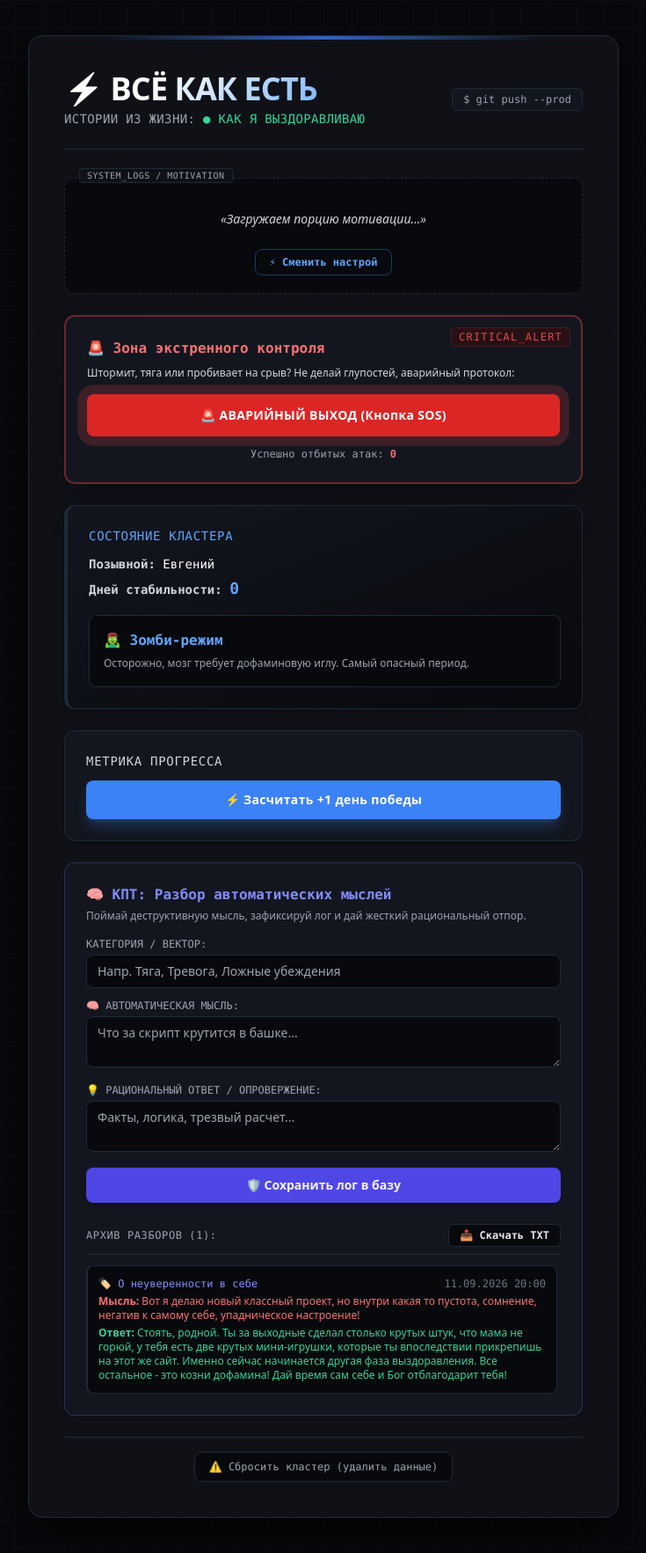
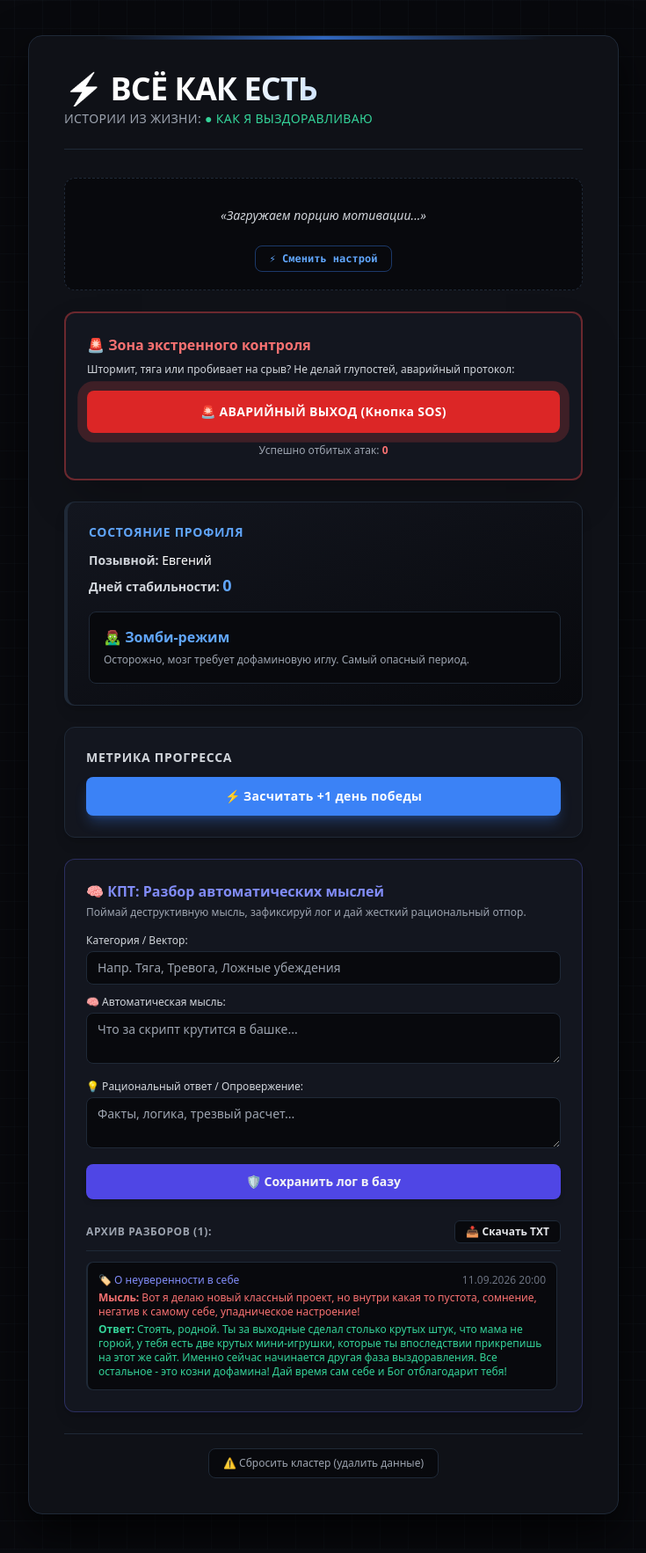
Before and after one commit to Frol78/recovery-hub, a Flask app: page / in a window 1280 px wide. Shown: the whole page at 88% size, without its empty margins (272-1007 px from the left). After the commit the page ends 1721 px from the top, so only its background shows below. Run offline with Flask 3, Linux system fonts and the light colour scheme; data comes from the database, SQL or seed files in the repository; some libraries are stand-ins or nearby versions.

Commit message:
Remove git push command from header UI

```diff
--- a/templates/index.html
+++ b/templates/index.html
@@ -3,7 +3,7 @@
 <head>
 <meta charset="UTF-8">
 <meta name="viewport" content="width=device-width, initial-scale=1.0">
-<title>Recovery Hub — Cloud Infrastructure Style</title>
+<title>Recovery Hub</title>
 <!-- Подключаем Tailwind CSS -->
 <script src="https://cdn.tailwindcss.com"></script>
 <script>
@@ -23,7 +23,7 @@
     }
 </script>
 <style>
-    /* Тонкий паттерн сетки на фоне, как у Render */
+    /* Тонкий паттерн сетки на фоне */
     body {
         background-color: #08090D;
         background-image:
@@ -51,26 +51,21 @@
 
 <div class="max-w-2xl mx-auto bg-renderCard p-6 sm:p-10 rounded-2xl shadow-[0_20px_50px_rgba(0,0,0,0.8)] border border-renderBorder relative overflow-hidden">
 
-    <!-- Декоративное свечение сверху в стиле Render -->
+    <!-- Декоративное свечение сверху -->
     <div class="absolute top-0 left-1/2 -translate-x-1/2 w-3/4 h-1 bg-gradient-to-r from-transparent via-electricBlue to-transparent opacity-75"></div>
 
-    <!-- Шапка в стиле Render -->
-    <div class="mb-8 pb-6 border-b border-renderBorder flex justify-between items-center">
-        <div>
-            <h1 class="text-3xl sm:text-4xl font-extrabold render-gradient-text tracking-tight">
-                ⚡ ВСЁ КАК ЕСТЬ
-            </h1>
-            <p class="text-gray-400 text-xs sm:text-sm mt-1 font-mono tracking-wide">ИСТОРИИ ИЗ ЖИЗНИ: <span class="text-emerald-400">● КАК Я ВЫЗДОРАВЛИВАЮ</span></p>
-        </div>
-        <div class="hidden sm:block px-3 py-1 bg-renderInner border border-renderBorder rounded-md font-mono text-xs text-gray-400">
-            $ git push --prod
-        </div>
+    <!-- Шапка (без технарского мусора) -->
+    <div class="mb-8 pb-6 border-b border-renderBorder">
+        <h1 class="text-3xl sm:text-4xl font-extrabold render-gradient-text tracking-tight">
+            ⚡ ВСЁ КАК ЕСТЬ
+        </h1>
+        <p class="text-gray-400 text-xs sm:text-sm mt-1 tracking-wide">ИСТОРИИ ИЗ ЖИЗНИ: <span class="text-emerald-400">● КАК Я ВЫЗДОРАВЛИВАЮ</span></p>
     </div>
 
     {% if not profile %}
         <div class="bg-renderInner p-6 sm:p-8 rounded-xl border border-renderBorder shadow-xl">
-            <h2 class="text-xl font-bold text-gray-100 mb-2">Инициализация окружения</h2>
-            <p class="text-xs text-gray-400 mb-6">Задай параметры для развертывания персональной системы контроля.</p>
+            <h2 class="text-xl font-bold text-gray-100 mb-2">Инициализация профиля</h2>
+            <p class="text-xs text-gray-400 mb-6">Задай параметры для своей личной системы контроля.</p>
 
             <form action="/create" method="POST" class="space-y-4">
                 <div>
@@ -92,12 +87,9 @@
         </div>
     {% else %}
 
-        <!-- МОТИВАЦИЯ (В стиле облачного терминала) -->
-        <div class="bg-renderBg p-5 rounded-xl border border-dashed border-renderBorder text-center mb-6 relative">
-            <div class="absolute -top-3 left-4 px-2 bg-renderCard text-[10px] font-mono text-gray-400 uppercase tracking-wider border border-renderBorder rounded">
-                SYSTEM_LOGS / MOTIVATION
-            </div>
-            <p id="quote-box" class="italic text-gray-300 text-sm min-h-[44px] flex items-center justify-center transition-opacity duration-200 mt-1">
+        <!-- МОТИВАЦИЯ -->
+        <div class="bg-renderBg p-5 rounded-xl border border-dashed border-renderBorder text-center mb-6">
+            <p id="quote-box" class="italic text-gray-300 text-sm min-h-[44px] flex items-center justify-center transition-opacity duration-200">
                 «Загружаем порцию мотивации...»
             </p>
             <button onclick="changeQuote()" class="mt-3 px-4 py-1.5 text-xs font-mono font-semibold text-electricGlow border border-electricBlue/40 rounded-lg hover:bg-electricBlue/10 transition-all">
@@ -106,37 +98,34 @@
         </div>
 
         <!-- КНОПКА SOS (Экстренный контроль) -->
-        <div class="bg-renderInner p-6 rounded-xl border-2 border-red-500/40 shadow-2xl mb-6 relative">
-            <div class="absolute top-3 right-3 text-red-500 font-mono text-xs uppercase tracking-widest bg-red-950/40 px-2 py-0.5 rounded border border-red-900/50">
-                CRITICAL_ALERT
-            </div>
-            <h2 class="text-base font-bold text-red-400 mb-2 font-mono">🚨 Зона экстренного контроля</h2>
+        <div class="bg-renderInner p-6 rounded-xl border-2 border-red-500/40 shadow-2xl mb-6">
+            <h2 class="text-base font-bold text-red-400 mb-2">🚨 Зона экстренного контроля</h2>
             <p class="text-xs text-gray-300 mb-4">Штормит, тяга или пробивает на срыв? Не делай глупостей, аварийный протокол:</p>
             <form action="/sos" method="GET">
                 <button type="submit" class="w-full py-3.5 bg-red-600 hover:bg-red-700 text-white font-bold rounded-lg sos-pulse transition-all shadow-lg shadow-red-500/40 text-sm tracking-wide">
                     🚨 АВАРИЙНЫЙ ВЫХОД (Кнопка SOS)
                 </button>
             </form>
-            <p class="text-xs font-mono text-gray-400 text-center mt-3">Успешно отбитых атак: <strong class="text-red-400 font-bold">{{ profile.slips_avoided | default(0) }}</strong></p>
+            <p class="text-xs text-gray-400 text-center mt-3">Успешно отбитых атак: <strong class="text-red-400 font-bold">{{ profile.slips_avoided | default(0) }}</strong></p>
         </div>
 
         <!-- СТАТУС ПРОФИЛЯ -->
-        <div class="bg-gradient-to-br from-renderInner to-renderBg p-6 rounded-xl border-l-4 border-electricBlue border-t border-r border-b border-renderBorder shadow-lg mb-6 relative">
-            <h2 class="text-sm font-mono text-electricGlow uppercase tracking-wider mb-3">Состояние кластера</h2>
-            <div class="space-y-1 text-sm text-gray-300 font-mono">
+        <div class="bg-gradient-to-br from-renderInner to-renderBg p-6 rounded-xl border-l-4 border-electricBlue border-t border-r border-b border-renderBorder shadow-lg mb-6">
+            <h2 class="text-sm font-semibold text-electricGlow uppercase tracking-wider mb-3">Состояние профиля</h2>
+            <div class="space-y-1 text-sm text-gray-300">
                 <p><strong>Позывной:</strong> <span class="text-white">{{ profile.name }}</span></p>
                 <p><strong>Дней стабильности:</strong> <span class="text-electricGlow font-bold text-lg">{{ profile.days }}</span></p>
             </div>
 
             <div class="mt-4 p-4 bg-renderBg rounded-lg border border-renderBorder">
-                <span class="text-electricGlow font-bold text-base font-mono block mb-1">{{ status.name }}</span>
+                <span class="text-electricGlow font-bold text-base block mb-1">{{ status.name }}</span>
                 <p class="text-xs text-gray-400 leading-relaxed">{{ status.desc }}</p>
             </div>
         </div>
 
         <!-- ПРОГРЕСС (+1 день) -->
         <div class="bg-renderInner p-6 rounded-xl border border-renderBorder shadow-lg mb-6">
-            <h2 class="text-sm font-mono text-gray-300 uppercase tracking-wider mb-3">Метрика прогресса</h2>
+            <h2 class="text-sm font-semibold text-gray-300 uppercase tracking-wider mb-3">Метрика прогресса</h2>
             <form action="/update" method="POST">
                 <input type="hidden" name="add_days" value="1">
                 <button type="submit" class="w-full py-3 bg-electricBlue hover:bg-blue-600 text-white font-bold rounded-lg shadow-lg shadow-blue-500/30 transition-all text-sm tracking-wide">
@@ -147,24 +136,24 @@
 
         <!-- КПТ РАЗБОРЫ -->
         <div class="bg-renderInner p-6 rounded-xl border border-indigo-500/30 shadow-lg mb-6">
-            <h2 class="text-base font-bold text-indigo-400 mb-1 font-mono">🧠 КПТ: Разбор автоматических мыслей</h2>
+            <h2 class="text-base font-bold text-indigo-400 mb-1">🧠 КПТ: Разбор автоматических мыслей</h2>
             <p class="text-xs text-gray-400 mb-4">Поймай деструктивную мысль, зафиксируй лог и дай жесткий рациональный отпор.</p>
 
             <form action="/add_cbt" method="POST" class="space-y-3">
                 <div>
-                    <label class="block text-xs font-mono text-gray-400 uppercase mb-1">Категория / Вектор:</label>
+                    <label class="block text-xs font-medium text-gray-300 mb-1">Категория / Вектор:</label>
                     <input type="text" name="category" required placeholder="Напр. Тяга, Тревога, Ложные убеждения"
                            class="w-full px-3 py-2 bg-renderBg border border-renderBorder rounded-lg text-sm text-gray-100 focus:outline-none focus:border-indigo-500">
                 </div>
 
                 <div>
-                    <label class="block text-xs font-mono text-gray-400 uppercase mb-1">🧠 Автоматическая мысль:</label>
+                    <label class="block text-xs font-medium text-gray-300 mb-1">🧠 Автоматическая мысль:</label>
                     <textarea name="automatic_thought" rows="2" required placeholder="Что за скрипт крутится в башке..."
                               class="w-full px-3 py-2 bg-renderBg border border-renderBorder rounded-lg text-sm text-gray-100 focus:outline-none focus:border-indigo-500"></textarea>
                 </div>
 
                 <div>
-                    <label class="block text-xs font-mono text-gray-400 uppercase mb-1">💡 Рациональный ответ / Опровержение:</label>
+                    <label class="block text-xs font-medium text-gray-300 mb-1">💡 Рациональный ответ / Опровержение:</label>
                     <textarea name="rational_response" rows="2" required placeholder="Факты, логика, трезвый расчет..."
                               class="w-full px-3 py-2 bg-renderBg border border-renderBorder rounded-lg text-sm text-gray-100 focus:outline-none focus:border-indigo-500"></textarea>
                 </div>
@@ -177,8 +166,8 @@
             {% if cbt_records %}
                 <div class="mt-6">
                     <div class="flex justify-between items-center border-b border-renderBorder pb-2 mb-3">
-                        <h3 class="text-xs font-mono text-gray-400 uppercase tracking-wider">Архив разборов ({{ cbt_records|length }}):</h3>
-                        <a href="/export_cbt" class="px-3 py-1 bg-renderBg hover:bg-renderBorder text-gray-200 rounded-md text-xs font-mono font-semibold border border-renderBorder transition-all">
+                        <h3 class="text-xs font-bold text-gray-400 uppercase tracking-wider">Архив разборов ({{ cbt_records|length }}):</h3>
+                        <a href="/export_cbt" class="px-3 py-1 bg-renderBg hover:bg-renderBorder text-gray-200 rounded-md text-xs font-semibold border border-renderBorder transition-all">
                             📥 Скачать TXT
                         </a>
                     </div>
@@ -186,7 +175,7 @@
                     <div class="space-y-3 max-h-80 overflow-y-auto pr-1">
                         {% for r in cbt_records %}
                             <div class="bg-renderBg p-3 rounded-lg border-l-2 border-indigo-500 border-t border-r border-b border-renderBorder text-xs">
-                                <div class="flex justify-between text-indigo-400 mb-1 font-mono">
+                                <div class="flex justify-between text-indigo-400 mb-1 font-medium">
                                     <span>🏷️ {{ r.category }}</span>
                                     <span class="text-gray-500">{{ r.date }}</span>
                                 </div>
@@ -202,7 +191,7 @@
         <!-- СБРОС -->
         <div class="text-center pt-4 border-t border-renderBorder">
             <form action="/reset" method="POST" onsubmit="return confirm('Точно сбросить весь прогресс и архив разборов?');">
-                <button type="submit" class="px-4 py-2 bg-renderBg hover:bg-red-950/30 text-gray-400 hover:text-red-400 border border-renderBorder hover:border-red-900/50 rounded-lg text-xs font-mono transition-all">
+                <button type="submit" class="px-4 py-2 bg-renderBg hover:bg-red-950/30 text-gray-400 hover:text-red-400 border border-renderBorder hover:border-red-900/50 rounded-lg text-xs transition-all">
                     ⚠️ Сбросить кластер (удалить данные)
                 </button>
             </form>
```
